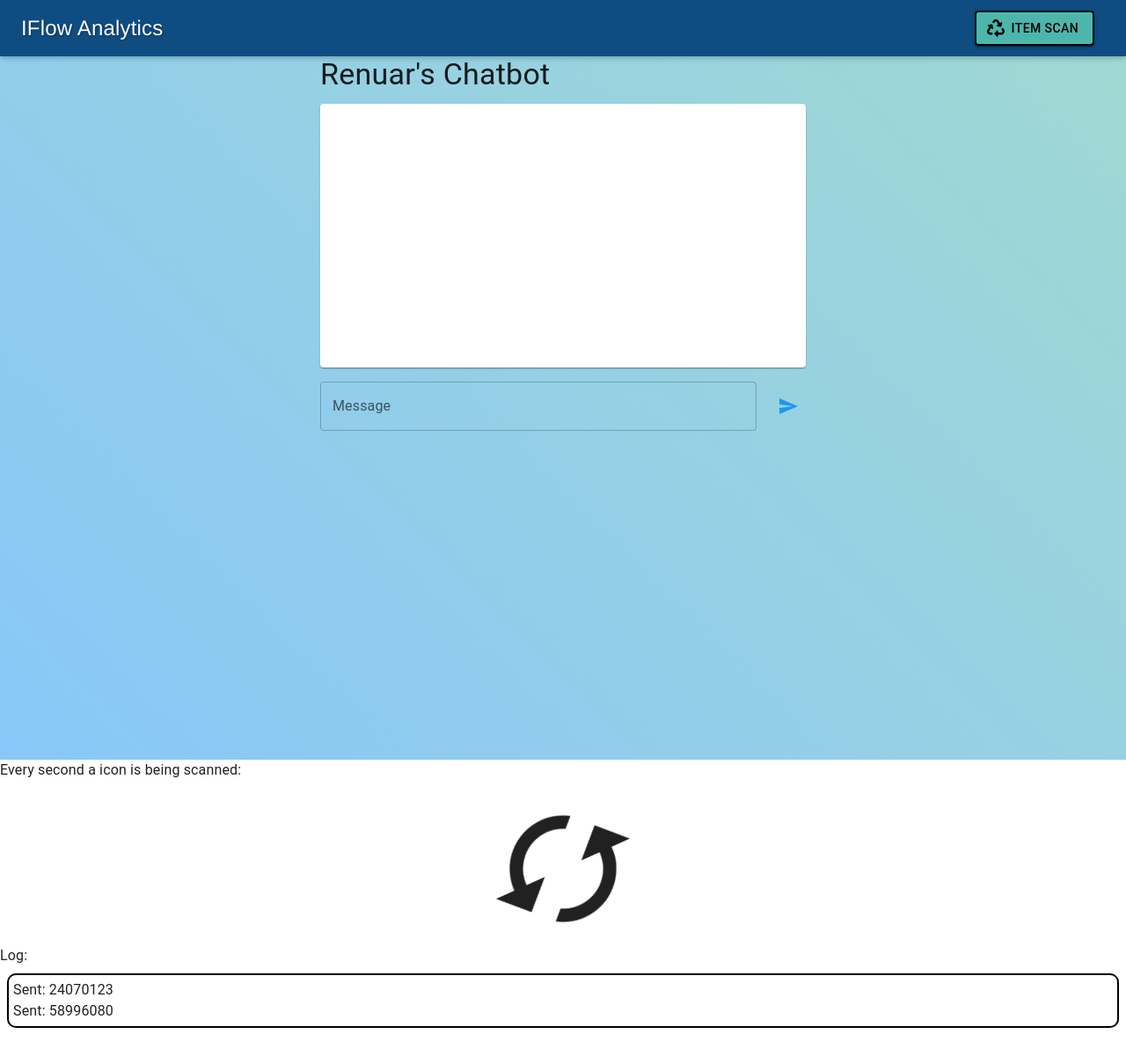
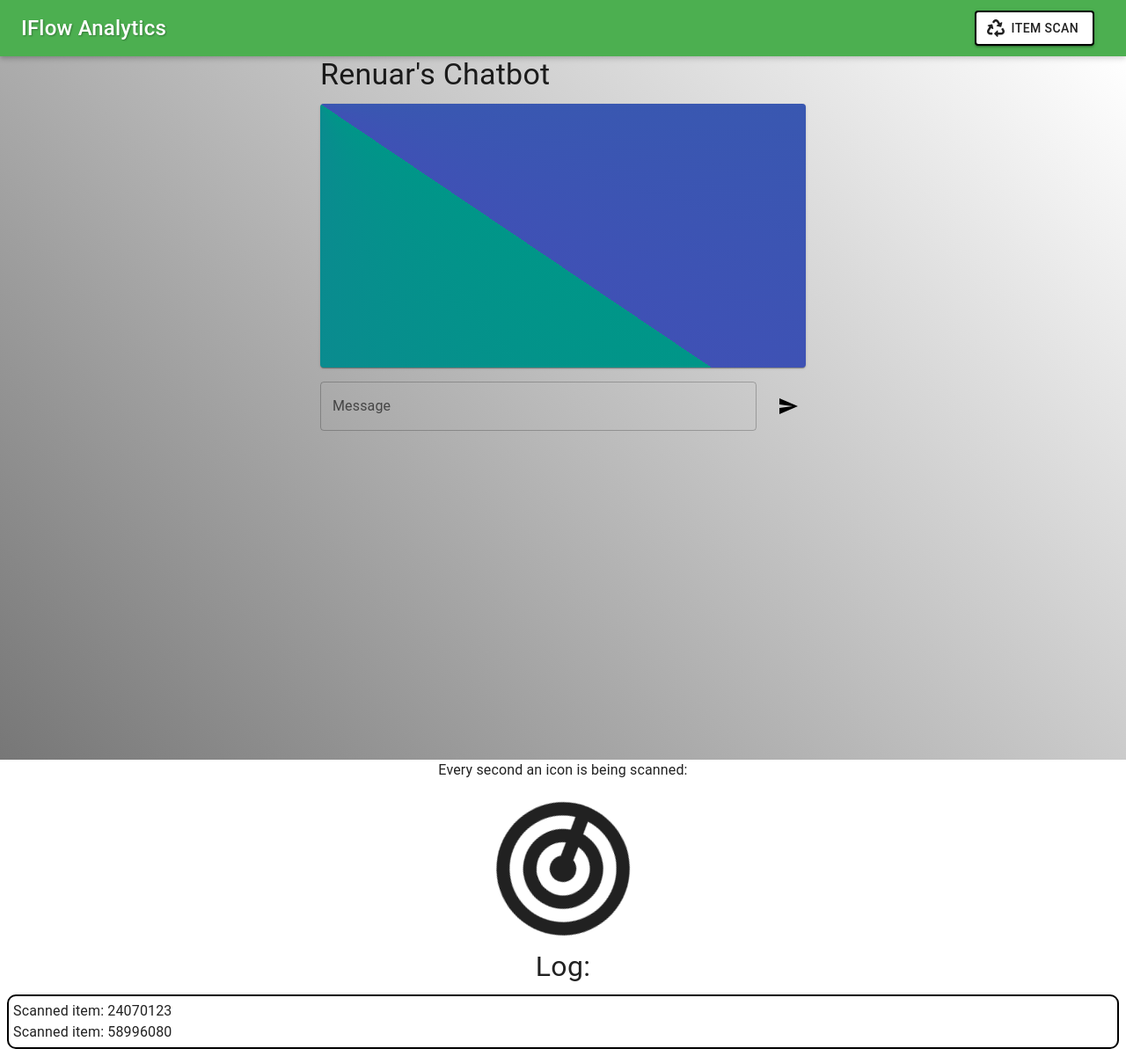
Before and after one commit to aradbm/Hackathon-23, a React (Vite) app in the folder client/: page /chat in a window 1280 px wide. Shown: the whole page at 88% size. Before the commit the page ends 1177 px from the top, so only its background shows below. Built offline with nearby package versions, Linux system fonts and the light colour scheme.

Commit message:
added styling

```diff
--- a/client/src/components/Chat.jsx
+++ b/client/src/components/Chat.jsx
@@ -12,9 +12,10 @@ import {
   Paper,
   IconButton,
   Avatar,
+  ThemeProvider,
 } from "@mui/material";
 import SendIcon from "@mui/icons-material/Send";
-
+import theme from "../styles/theme";
 const UserAvatar = (props) => (
   <Avatar {...props} sx={{ bgcolor: "primary.main", color: "white" }}>
     U
@@ -22,7 +23,7 @@ const UserAvatar = (props) => (
 );
 
 const BotAvatar = (props) => (
-  <Avatar {...props} sx={{ bgcolor: "secondary.main", color: "white" }}>
+  <Avatar {...props} sx={{ bgcolor: "success.light", color: "white" }}>
     B
   </Avatar>
 );
@@ -67,6 +68,7 @@ export const Chat = () => {
   }, [messages]);
 
   return (
+    <ThemeProvider theme={theme}>
       <React.Fragment>
         {/* ------------------------------------------ */}
         <Container maxWidth="sm">
@@ -81,6 +83,8 @@ export const Chat = () => {
               minHeight: "300px",
               maxHeight: "300px",
               overflowY: "auto",
+              backgroundImage:
+                "conic-gradient(from 124deg at 0% 0%, #009688, #3f51b5)",
             }}
           >
             <List>
@@ -103,11 +107,11 @@ export const Chat = () => {
                       backgroundColor:
                         message.sender === "user"
                           ? "primary.main"
-                        : "secondary.main",
+                          : "success.light",
                       color:
                         message.sender === "user"
                           ? "primary.contrastText"
-                        : "secondary.contrastText",
+                          : "success.contrastText",
                       marginLeft: message.sender === "user" ? 1 : 0,
                       marginRight: message.sender === "bot" ? 1 : 0,
                     }}
@@ -146,5 +150,6 @@ export const Chat = () => {
           </Stack>
         </Container>
       </React.Fragment>
+    </ThemeProvider>
   );
 };
--- a/client/src/components/Header.jsx
+++ b/client/src/components/Header.jsx
@@ -1,8 +1,13 @@
 import React from "react";
-import { AppBar, Toolbar, Typography, Button, Box } from "@mui/material";
+import {
+  AppBar,
+  Toolbar,
+  Typography,
+  Button,
+  ThemeProvider,
+} from "@mui/material";
 import { FaRecycle } from "react-icons/fa";
-import { Link } from "react-router-dom";
-
+import theme from "../styles/theme";
 export const Header = () => {
   // when pressing the button, if I'm in the ItemScan page, it will redirect me to the chat page and vice versa
   const handleButtonClick = () => {
@@ -14,13 +19,12 @@ export const Header = () => {
   };
 
   return (
-    <AppBar position="static" sx={{ backgroundColor: "#0f4c81" }}>
+    <ThemeProvider theme={theme}>
+      <AppBar position="static" sx={{ backgroundColor: "success.main" }}>
         <Toolbar sx={{ justifyContent: "space-between" }}>
           <Typography
             variant="h6"
             sx={{
-            fontFamily: "Ariel, Helvetica, sans-serif",
-            color: "#fff",
               fontSize: "1.5rem",
               textShadow: "1px 1px 2px rgba(0, 0, 0, 0.3)",
             }}
@@ -37,5 +41,6 @@ export const Header = () => {
           </Button>
         </Toolbar>
       </AppBar>
+    </ThemeProvider>
   );
 };
--- a/client/src/components/ItemScan.jsx
+++ b/client/src/components/ItemScan.jsx
@@ -1,8 +1,8 @@
 import React, { useState, useEffect } from "react";
-import { Box, Button, Typography } from "@mui/material";
-import SyncIcon from "@mui/icons-material/Sync";
+import { Box, Button, ThemeProvider, Typography } from "@mui/material";
+import RadarSharpIcon from "@mui/icons-material/RadarSharp";
 import axios from "axios";
-
+import theme from "../styles/theme";
 export const ItemScan = () => {
   const [data, setData] = useState([]);
   const [log, setLog] = useState([]);
@@ -31,8 +31,17 @@ export const ItemScan = () => {
   };
 
   return (
+    <ThemeProvider theme={theme}>
       <Box>
-      <Typography>Every second a icon is being scanned:</Typography>
+        <Typography
+          sx={{
+            display: "flex",
+            justifyContent: "center",
+            fontSize: "1rem",
+          }}
+        >
+          Every second an icon is being scanned:
+        </Typography>
         <Box
           sx={{
             display: "flex",
@@ -55,7 +64,7 @@ export const ItemScan = () => {
               },
             }}
           >
-          <SyncIcon
+            <RadarSharpIcon
               sx={{
                 fontSize: "10rem",
                 animation: "iconPulse 1s infinite alternate",
@@ -74,7 +83,15 @@ export const ItemScan = () => {
         }
       `}</style>
         <Box>
-        <Typography>Log:</Typography>
+          <Typography
+            sx={{
+              display: "flex",
+              fontSize: "2rem",
+              justifyContent: "center",
+            }}
+          >
+            Log:
+          </Typography>
           <Box
             sx={{
               maxHeight: "300px",
@@ -83,13 +100,15 @@ export const ItemScan = () => {
               borderRadius: "10px",
               padding: "5px",
               m: 1,
+              bgcolor: "background.paper",
             }}
           >
             {log.map((item, index) => (
-            <Typography key={index}>Sent: {item.sent}</Typography>
+              <Typography key={index}>Scanned item: {item.sent}</Typography>
             ))}
           </Box>
         </Box>
       </Box>
+    </ThemeProvider>
   );
 };
--- a/client/src/styles/theme.jsx
+++ b/client/src/styles/theme.jsx
@@ -3,23 +3,21 @@ import { createTheme } from "@mui/material/styles";
 const theme = createTheme({
   palette: {
     primary: {
-      light: "#64b5f6",
-      main: "#2196f3",
-      dark: "#1976d2",
-      contrastText: "#fff",
+      main: "#000000", // black
     },
     secondary: {
-      light: "#80cbc4",
-      main: "#4db6ac",
-      dark: "#00897b",
-      contrastText: "#000",
+      main: "#ffffff", // white
+    },
+    success: {
+      main: "#4caf50", // green
     },
   },
   components: {
     MuiButton: {
       styleOverrides: {
         outlined: {
-          backgroundColor: "lightblue",
+          backgroundColor: "#000000", // black
+          color: "#ffffff", // white
         },
       },
       defaultProps: {
@@ -27,9 +25,9 @@ const theme = createTheme({
           my: 1,
           mx: 1.5,
           ":hover": {
-            bgcolor: "secondary.light",
+            bgcolor: "#4caf50", // green
           },
-          border: "2px black solid",
+          border: "2px solid #000000", // black
         },
       },
     },
```
Lines whose indentation alone changed are shown as unchanged.
